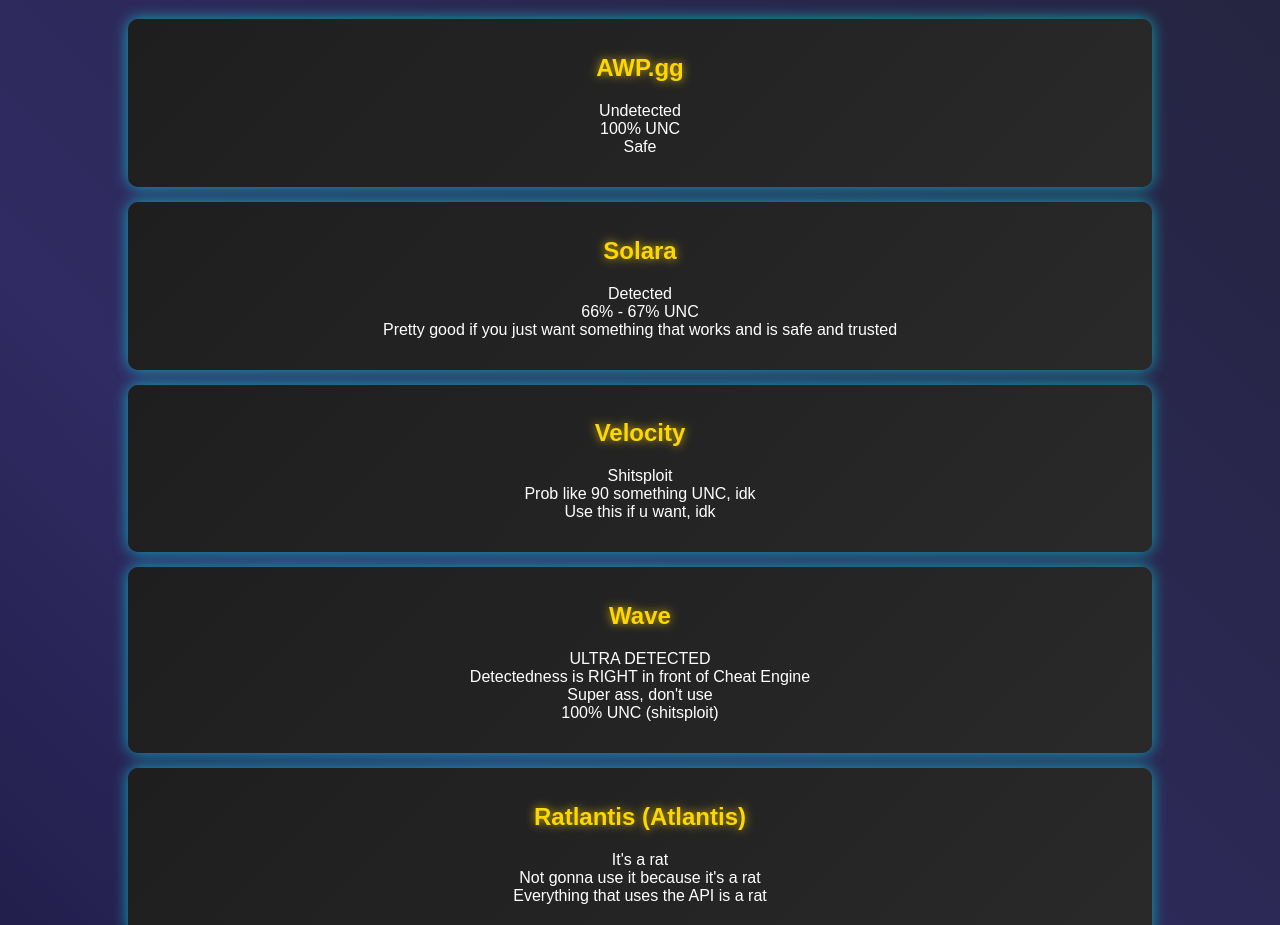
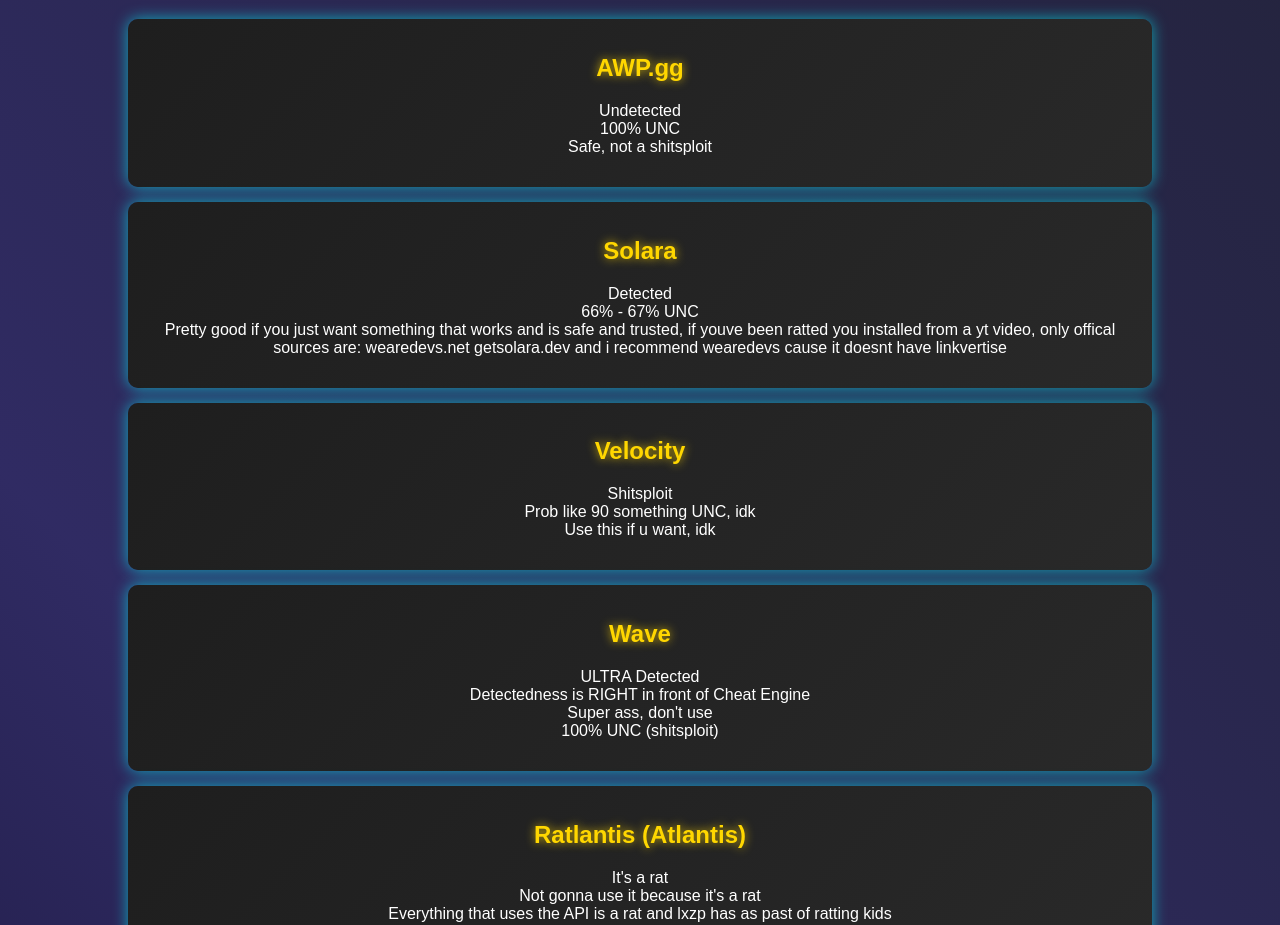
Before and after one commit to drixpyyy/executors, a plain HTML site: page index.html in a window 1280 px wide. Shown: the part 81-1006 px from the top of the page. Drawn offline with Linux system fonts and the light colour scheme.

Commit message:
Update index.html

```diff
--- a/index.html
+++ b/index.html
@@ -57,15 +57,17 @@
 <body>
     <div class="container">
         <h1>Executors</h1>
-        <div class="executor"><h2>AWP.gg</h2><p>Undetected<br>100% UNC<br>Safe</p></div>
-        <div class="executor"><h2>Solara</h2><p>Detected<br>66% - 67% UNC<br>Pretty good if you just want something that works and is safe and trusted</p></div>
+        <div class="executor"><h2>AWP.gg</h2><p>Undetected<br>100% UNC<br>Safe, not a shitsploit</p></div>
+        <div class="executor"><h2>Solara</h2><p>Detected<br>66% - 67% UNC<br>Pretty good if you just want something that works and is safe and trusted, if youve been ratted you installed from a yt video, only offical sources are: wearedevs.net getsolara.dev and i recommend wearedevs cause it doesnt have linkvertise</p></div>
         <div class="executor"><h2>Velocity</h2><p>Shitsploit<br>Prob like 90 something UNC, idk<br>Use this if u want, idk</p></div>
-        <div class="executor"><h2>Wave</h2><p>ULTRA DETECTED<br>Detectedness is RIGHT in front of Cheat Engine<br>Super ass, don't use<br>100% UNC (shitsploit)</p></div>
-        <div class="executor"><h2>Ratlantis (Atlantis)</h2><p>It's a rat<br>Not gonna use it because it's a rat<br>Everything that uses the API is a rat</p></div>
+        <div class="executor"><h2>Wave</h2><p>ULTRA Detected<br>Detectedness is RIGHT in front of Cheat Engine<br>Super ass, don't use<br>100% UNC (shitsploit)</p></div>
+        <div class="executor"><h2>Ratlantis (Atlantis)</h2><p>It's a rat<br>Not gonna use it because it's a rat<br>Everything that uses the API is a rat and lxzp has as past of ratting kids</p></div>
         <div class="executor"><h2>Xspy</h2><p>Soon I think<br>I hope it's good</p></div>
         <div class="executor"><h2>Electron</h2><p>101% UD<br>Trusted and gonna be the best when Sysguard releases<br>Affiliated with Sysguard https://nocap.land/index.html</p></div>
         <div class="executor"><h2>Sysguard</h2><p>UNC: N/A (because it's gonna bring back before UNC was a thing exploiting)<br>Not really an executor, just a plugin that's gonna bring back old exploiting<br>UDness: inf</p></div>
-        <div class="executor"><h2>Xeno</h2><p>30% UNC<br>DTC<br>Owner said he made it with ChatGPT<br>Owner admitted to faking UNC</p></div>
+        <div class="executor"><h2>Xeno</h2><p>30% UNC<br>Detected<br>Owner said he made it with ChatGPT<br>Owner admitted to faking UNC</p></div>
+        <div class="executor"><h2>Ronix</h2><p>97% UNC<br>Detected<br>has pc and mobile version but he mostly focuses on mobile which makes this kinda gay<br>shitsploit, discord.gg/getronix</p></div>
+        <div class="executor"><h2>JJsploit</h2><p>30% UNC<br>Detected<br>tbh jjsploit is just using whats safe and works rn its xeno paste but thats just because it works and is safe<br>wearedevs.net weareskids.net https://discord.com/invite/wearedevs</p></div>
 
         <div class="credits">
             <h2>Credits</h2>
```
